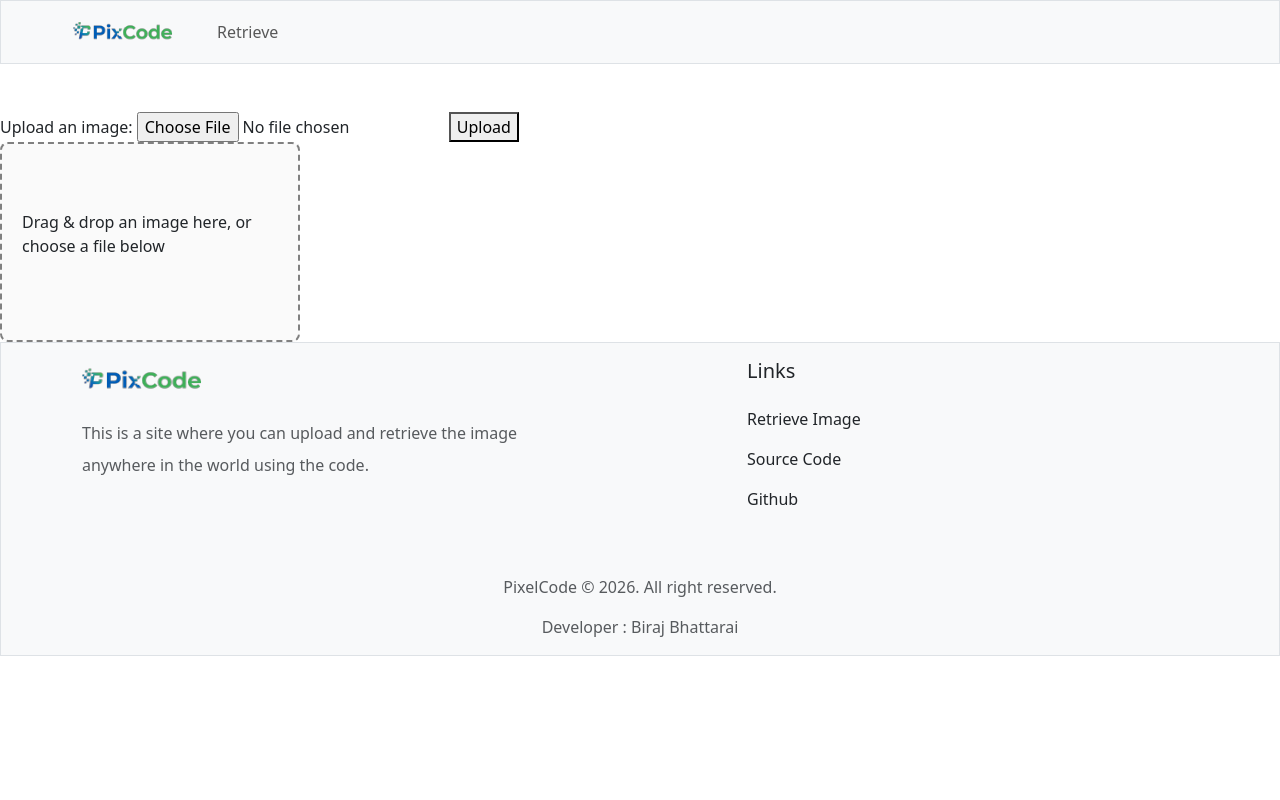
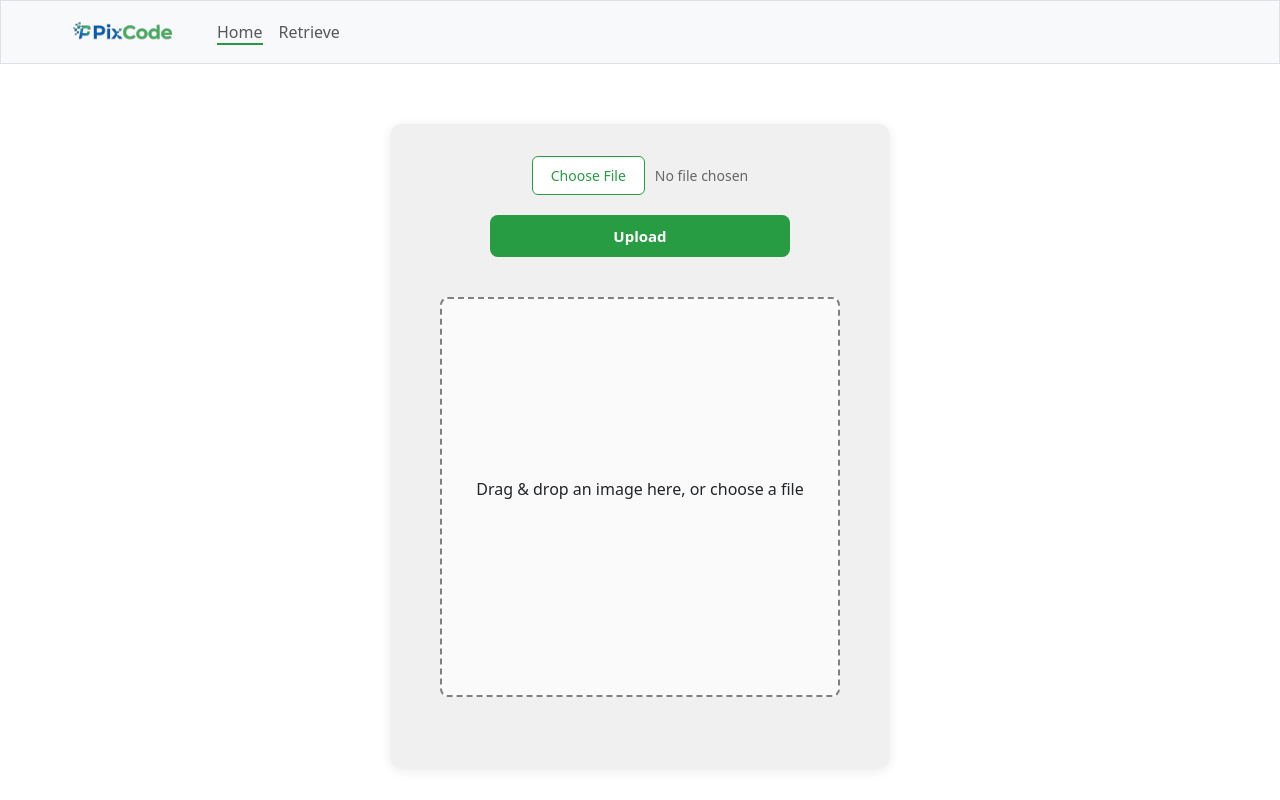
Before and after one commit to BhattaraiBiraj/PixCode, a React (Vite) app in the folder frontend/: page / in a window 1280 px wide. Shown: the top 800 px of the page. Built offline with nearby package versions, Linux system fonts and the light colour scheme.

Commit message:
so many changes in styles and small functionality detailling

```diff
--- a/frontend/index.html
+++ b/frontend/index.html
@@ -5,6 +5,7 @@
     <link rel="icon" type="image/svg+xml" href="/favicon.svg" />
     <meta name="viewport" content="width=device-width, initial-scale=1.0" />
     <link href="https://cdn.jsdelivr.net/npm/bootstrap@5.3.8/dist/css/bootstrap.min.css" rel="stylesheet" integrity="sha384-sRIl4kxILFvY47J16cr9ZwB07vP4J8+LH7qKQnuqkuIAvNWLzeN8tE5YBujZqJLB" crossorigin="anonymous">
+    <link rel="stylesheet" href="./src/style.css">
     <title>PixCode</title>
   </head>
   <body>
--- a/frontend/src/Form.jsx
+++ b/frontend/src/Form.jsx
@@ -2,19 +2,22 @@ import { useState } from "react";
 import axios from 'axios';
 
 
-export default function Form (){
+export default function Form() {
   const [selectedFile, setSelectedFile] = useState(null)
   const [imgCode, setImgCode] = useState("")
   const [previewUrl, setPreviewUrl] = useState(null)
   const [isDragging, setIsDragging] = useState(false);
+  const [isUploaded, setIsUploaded] = useState(false)
 
   const handleFile = (file) => {
     if (!file) return;
     setSelectedFile(file);
+    setIsUploaded(false)
+    setImgCode("")
     setPreviewUrl(URL.createObjectURL(file));
   };
 
-   const handleFileChange = (e) =>{
+  const handleFileChange = (e) => {
     handleFile(e.target.files[0])
   }
 
@@ -35,28 +38,42 @@ export default function Form (){
     handleFile(file);
   };
   //for submitt
-   const handleSubmit = async(e) =>{
+  const handleSubmit = async (e) => {
     e.preventDefault();
 
-    if(!selectedFile){
+    if (!selectedFile) {
       alert("add the file");
       return;
     }
 
     const formdata = new FormData()
     formdata.append('image', selectedFile);
-
+    setIsUploaded(true)
     const res = await axios.post("http://localhost:8080/api/upload", formdata);
     setImgCode(res.data.code)
 
 
   }
-    return(
-        <div>
+  return (
+    <div className="d-flex justify-content-center upload-card">
       <form onSubmit={handleSubmit}>
-        Upload an image: <input type="file" onChange={handleFileChange} />
-        <button type="submit">Upload</button>
-        <div
+        <label htmlFor="fileInput" className="choose-file-btn">Choose File</label>
+        <input type="file" id="fileInput" className="file-input-hidden" accept="image/*" onChange={handleFileChange} />
+        <span className="file-name">{selectedFile ? selectedFile.name : "No file chosen"}</span>
+
+        <button type="submit" className="upload-btn" disabled={isUploaded || false}>Upload</button>
+        {imgCode && <div>
+               <p style={{
+                border: "1px solid grey",
+                width:"50%",
+                margin:"30px auto 5px auto",
+                textCenter:"center",
+                fontSize:"20px"
+            }}><b>{imgCode}</b></p>
+               <p className="text-muted">Use this code to retrieve the image.</p>
+            </div>}
+        <label
+        htmlFor="fileInput"
           onDragOver={handleDragOver}
           onDragLeave={handleDragLeave}
           onDrop={handleDrop}
@@ -64,14 +81,15 @@ export default function Form (){
             border: isDragging ? '2px dashed blue' : '2px dashed gray',
             borderRadius: '8px',
             padding: '20px',
-            width: '300px',
-            height: '200px',
+            width: '400px',
+            height: '400px',
             display: 'flex',
             flexDirection: 'column',
             alignItems: 'center',
             justifyContent: 'center',
             backgroundColor: isDragging ? '#eef' : '#fafafa',
             cursor: 'pointer',
+            margin: "40px auto"
           }}
         >
           {previewUrl ? (
@@ -81,11 +99,11 @@ export default function Form (){
               style={{ maxWidth: '100%', maxHeight: '100%', objectFit: 'contain' }}
             />
           ) : (
-            <p>Drag & drop an image here, or choose a file below</p>
+            <p>Drag & drop an image here, or choose a file</p>
           )}
-            </div>
+        </label>
       </form>
-      {imgCode && <p>Your code: {imgCode}</p>}
+
     </div>
   )
 }
--- a/frontend/src/Navbar.jsx
+++ b/frontend/src/Navbar.jsx
@@ -1,6 +1,12 @@
+import { useState } from "react";
 import { Link } from "react-router-dom";
 
 export default function Navbar () {
+  const [selectedPage, setSelectedPage]  =useState(0)
+
+  const handleSelectedPage = (index) =>{
+    setSelectedPage(index);
+  }
     return (
         <>
             <nav class="navbar navbar-expand-lg bg-body-tertiary border mb-5">
@@ -12,7 +18,10 @@ export default function Navbar () {
     <div class="collapse navbar-collapse" id="navbarNav">
       <ul class="navbar-nav">
         <li class="nav-item">
-          <Link class="nav-link" to="/retrieve"><span>Retrieve</span></Link>
+          <Link class="nav-link" to="/" onClick={()=>handleSelectedPage(0)}><span className={`und ${selectedPage==0? "fixedUnd" : ""}`}>Home</span></Link>
+        </li>
+        <li class="nav-item">
+          <Link class="nav-link" to="/retrieve" onClick={()=>handleSelectedPage(1)}><span className={`und ${selectedPage==1? "fixedUnd" : ""}`}>Retrieve</span></Link>
         </li>
       </ul>
     </div>
--- a/frontend/src/Retrieve.jsx
+++ b/frontend/src/Retrieve.jsx
@@ -4,18 +4,23 @@ import axios from 'axios';
 export default function Retrieve(){
 
     const [code,setCode] = useState("");
+    const [imageFound, setImageFound] = useState(false)
     const [imageUrl, setImageUrl] = useState("")
+    const [message, setMessage] = useState("")
+    const [error, setError] = useState("")
 
     const handleCode = (e) =>{
         setCode(e.target.value);
+        setImageFound(false)
     }
 
     const handleSubmit = async(e) =>{
         e.preventDefault();
-
         let res = await axios.get(`http://localhost:8080/api/image/${code}`)
-        console.log(res.data.imageUrl)
         setImageUrl(res.data.imageUrl);
+        setImageFound(true)
+        setMessage(res.data.msg)
+        setError(res.data.err)
 
     }
 
@@ -35,16 +40,23 @@ export default function Retrieve(){
     }
 
     return(
-        <div>
+        <div className="upload-card">
             <form onSubmit={handleSubmit}>
-                Enter a code to get :
-                <input type="text" value={code} onChange={handleCode}/>
-                <button type="submit">Get</button>
+                <label htmlFor="retrieve-input" className="mb-3">Enter code to get image</label>
+                <br />
+                <input type="text" id="retrieve-input" className="retrieve-input" placeholder="eg.  AI6G3K" value={code} onChange={handleCode}/>
+                <div className="mt-3">
+                    {message ? <p>{message}</p> : <p style={{color:"red"}}>{error}</p> }
+                </div>
+
+                <button type="submit" className="upload-btn" disabled={imageFound}>Get</button>
             </form>
             {imageUrl &&
                 <div>
-                    <img src={imageUrl}></img>
-                    <button onClick={handleDownload}>Download</button>
+                    <div className="retrieve-img-box">
+                    <img src={imageUrl} className="retrieve-img"></img>
+                    </div>
+                    <button onClick={handleDownload} className="upload-btn download-btn">Download</button>
                 </div>
             }
         </div>
--- /dev/null
+++ b/frontend/src/style.css
@@ -0,0 +1,141 @@
+.und {
+  position: relative;
+  text-decoration: none;
+  color: inherit;
+}
+
+.und::after {
+  content: '';
+  position: absolute;
+  left: 0;
+  bottom: -2px;
+  width: 100%;
+  height: 2px;
+  background-color: rgb(40, 156, 66);
+  transform: scaleX(0);
+  transform-origin: right;
+  transition: transform 0.5s ease;
+}
+
+.und:hover::after {
+  transform: scaleX(1);
+  transform-origin: left;
+}
+
+
+.fixedUnd::after {
+  transform: scaleX(1);
+  transform-origin: left;
+}
+
+.upload-card {
+  max-width: 500px;
+  margin: 60px auto;
+  padding: 32px;
+  background: #f0f0f0;
+  border-radius: 12px;
+  box-shadow: 0 2px 12px rgba(0, 0, 0, 0.08);
+  text-align: center;
+}
+
+
+
+/* Hide the ugly native input completely */
+.file-input-hidden {
+  display: none;
+}
+
+/* Style the label to look like a button — clicking it opens the file picker */
+.choose-file-btn {
+  display: inline-block;
+  padding: 8px 18px;
+  background: #fff;
+  color: rgb(40, 156, 66);
+  border: 1.5px solid rgb(40, 156, 66);
+  border-radius: 6px;
+  font-size: 14px;
+  font-weight: 500;
+  cursor: pointer;
+  transition: background 0.2s ease, color 0.2s ease;
+}
+
+.choose-file-btn:hover {
+  background: rgb(40, 156, 66);
+  color: #fff;
+}
+
+/* Text showing selected filename */
+.file-name {
+  margin-left: 10px;
+  font-size: 14px;
+  color: #666;
+}
+
+/* Primary Upload button */
+.upload-btn {
+  display: block;
+  width: 100%;
+  max-width: 300px;
+  margin: 20px auto 0;
+  padding: 10px 24px;
+  background: rgb(40, 156, 66);
+  color: #fff;
+  border: none;
+  border-radius: 8px;
+  font-size: 15px;
+  font-weight: 600;
+  cursor: pointer;
+  transition: background 0.2s ease;
+}
+
+.upload-btn:hover {
+  background: rgb(40, 156, 66);
+}
+
+.upload-btn:disabled {
+  background: #ccc;
+  cursor: not-allowed;
+}
+
+
+.retrieve-input {
+  height: 40px;
+  padding: 20px;
+  border-radius: 10px;
+  border: 1px solid green;
+}
+
+/*
+.retrieve-img-box {
+  width: 100%;
+  max-width: 400px;
+  height: 300px;
+  overflow: hidden;
+  border-radius: 8px;
+  border: 2px dotted rgb(133, 132, 132);
+  margin: 0 auto;
+} */
+
+.retrieve-img {
+  width: 90%;
+  height: 100%;
+  margin: auto;
+  object-fit: contain;
+  display: block;
+}
+
+.retrieve-img-box {
+  border: 2px dashed grey;
+  border-radius: 8px;
+  padding: 20px;
+  width: 400px;
+  height: 400px;
+  cursor: pointer;
+  margin: 40px auto;
+}
+
+.download-btn:hover{
+  color: rgb(40, 156, 66);
+   background-color: white;
+  border:1px solid rgb(40, 156, 66);
+}
```
Also changed, not shown: 1 other file (tests, documents, lock files or other folders). Lines whose indentation alone changed are shown as unchanged.
